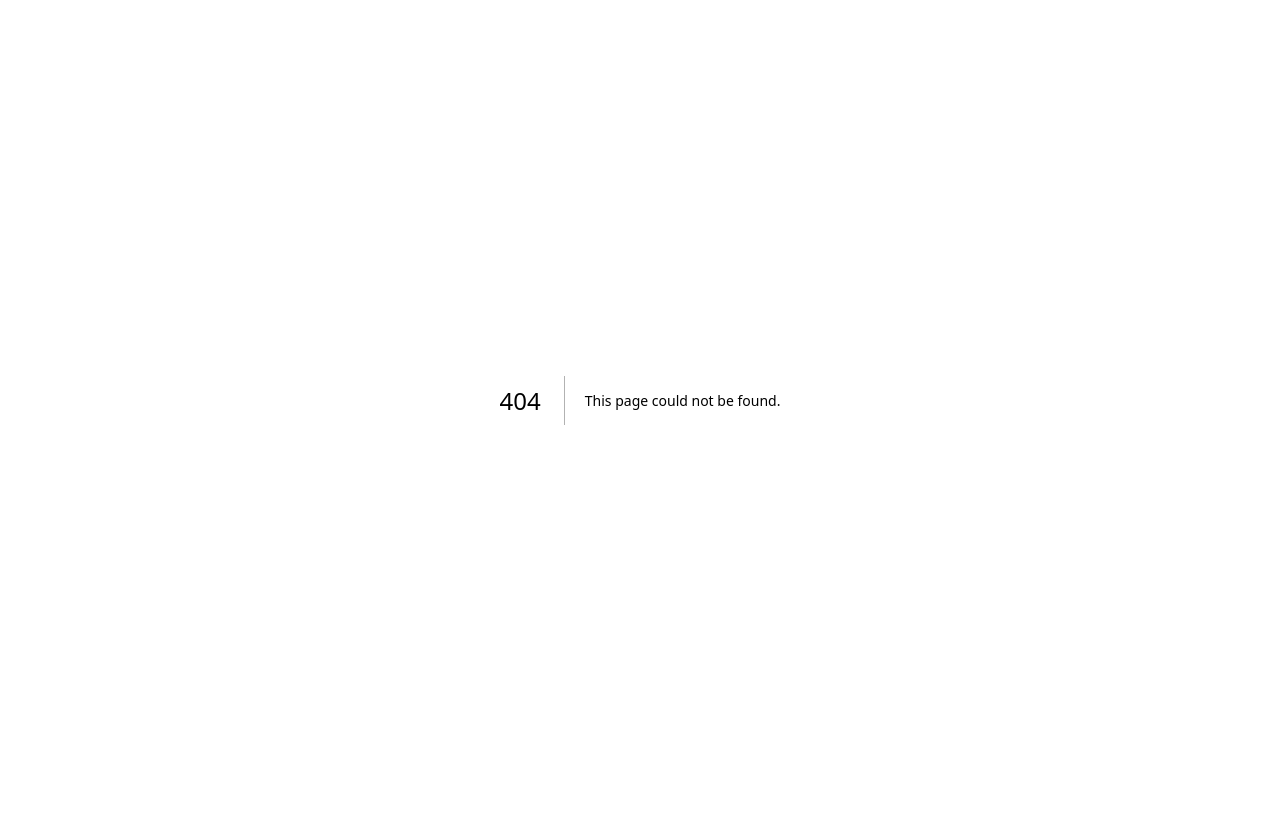
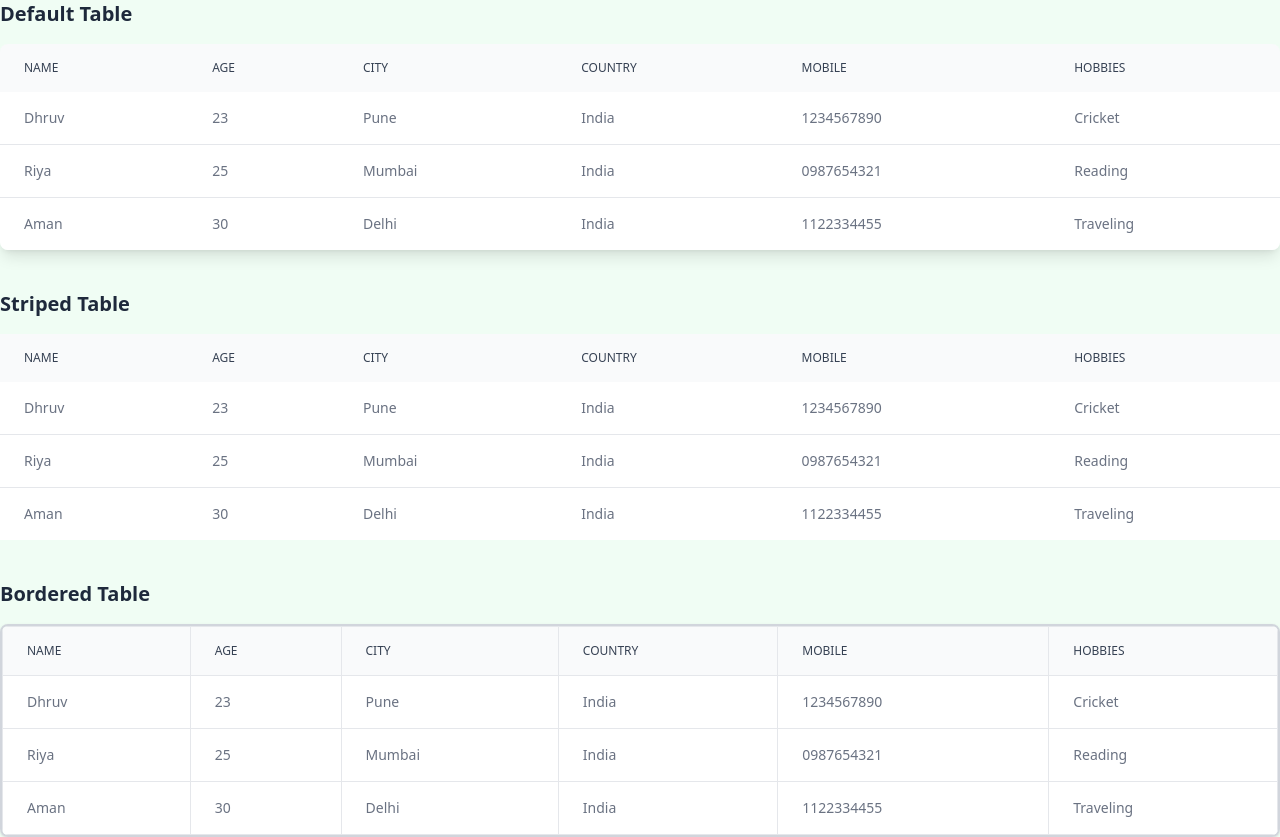
Before and after one commit to Utkarshya24/snakeUI, a Next.js app: page /Table in a window 1280 px wide. Before the commit this address had no page. Shown: the top 837 px of the page. Before the commit the page ends 800 px from the top, so only its background shows below. Built offline with nearby package versions, Linux system fonts and the light colour scheme.

Commit message:
Add SnakeTable component with variants and integrate into Home page

```diff
--- /dev/null
+++ b/src/app/Table/page.tsx
@@ -0,0 +1,79 @@
+// components/TableExamples.tsx
+import {
+    SnakeTable,
+    SnakeTableHead,
+    SnakeTableBody,
+    SnakeTableRow,
+    SnakeTableCell,
+  } from '../../components/table/Table';
+import { tableVariants } from '../../components/table/variants';
+
+  const DemoTable = ({ variant }: { variant: keyof typeof tableVariants }) => (
+    <div className="mb-10">
+      <h2 className="text-xl font-semibold capitalize mb-4">{String(variant)} Table</h2>
+      <SnakeTable variant={variant}>
+        <SnakeTableHead >
+          <SnakeTableRow variant={variant}>
+            <SnakeTableCell  variant={variant}>
+              Name
+            </SnakeTableCell>
+            <SnakeTableCell  variant={variant}>
+              Age
+            </SnakeTableCell>
+            <SnakeTableCell  variant={variant}>
+              City
+            </SnakeTableCell>
+            <SnakeTableCell  variant={variant}>
+              country
+            </SnakeTableCell>
+            <SnakeTableCell  variant={variant}>
+              mobile
+            </SnakeTableCell>
+            <SnakeTableCell  variant={variant}>
+              hobbies
+            </SnakeTableCell>
+          </SnakeTableRow>
+        </SnakeTableHead>
+        <SnakeTableBody>
+          <SnakeTableRow variant={variant}>
+            <SnakeTableCell variant={variant}>Dhruv</SnakeTableCell>
+            <SnakeTableCell variant={variant}>23</SnakeTableCell>
+            <SnakeTableCell variant={variant}>Pune</SnakeTableCell>
+            <SnakeTableCell variant={variant}>India</SnakeTableCell>
+            <SnakeTableCell variant={variant}>1234567890</SnakeTableCell>
+            <SnakeTableCell variant={variant}>Cricket</SnakeTableCell>
+          </SnakeTableRow>
+          <SnakeTableRow variant={variant}>
+            <SnakeTableCell variant={variant}>Riya</SnakeTableCell>
+            <SnakeTableCell variant={variant}>25</SnakeTableCell>
+            <SnakeTableCell variant={variant}>Mumbai</SnakeTableCell>
+            <SnakeTableCell variant={variant}>India</SnakeTableCell>
+            <SnakeTableCell variant={variant}>0987654321</SnakeTableCell>
+            <SnakeTableCell variant={variant}>Reading</SnakeTableCell>
+          </SnakeTableRow>
+          <SnakeTableRow variant={variant}>
+            <SnakeTableCell variant={variant}>Aman</SnakeTableCell>
+            <SnakeTableCell variant={variant}>30</SnakeTableCell>
+            <SnakeTableCell variant={variant}>Delhi</SnakeTableCell>
+            <SnakeTableCell variant={variant}>India</SnakeTableCell>
+            <SnakeTableCell variant={variant}>1122334455</SnakeTableCell>
+            <SnakeTableCell variant={variant}>Traveling</SnakeTableCell>
+          </SnakeTableRow>
+        </SnakeTableBody>
+      </SnakeTable>
+    </div>
+  );
+
+  export default function TableExamples() {
+    return (
+      <div className="space-y-8">
+        <DemoTable variant="default" />
+        <DemoTable variant="striped" />
+        <DemoTable variant="bordered" />
+        <DemoTable variant="compact" />
+        <DemoTable variant="modern" />
+        <DemoTable variant="hoverEffect" />
+        <DemoTable variant="minimal" />
+      </div>
+    );
+  }
--- a/src/app/page.tsx
+++ b/src/app/page.tsx
@@ -1,7 +1,18 @@
-import {Button,Tooltip, Hamburger} from '../components/index'
+import {Tooltip, Hamburger} from '../components/index'
+import {
+  SnakeTable,
+  SnakeTableHead,
+  SnakeTableBody,
+  SnakeTableRow,
+  SnakeTableCell,
+} from '../components/table/Table';
+
 
 export default function Home() {
-
+  const users = [
+    { name: 'Dhruvaraj', email: 'dhruv@example.com' },
+    { name: 'Ankit', email: 'ankit@example.com' },
+  ];
 
   return (
     <div className="flex flex-col justify-center items-center gap-4 mt-60">
@@ -28,6 +39,26 @@ export default function Home() {
         f
       </Tooltip>
 
+    <SnakeTable className="my-4 border border-gray-200 rounded-lg">
+      <SnakeTableHead>
+        <SnakeTableRow>
+          <SnakeTableCell as="th">Name</SnakeTableCell>
+          <SnakeTableCell as="th">Email</SnakeTableCell>
+        </SnakeTableRow>
+      </SnakeTableHead>
+
+      <SnakeTableBody>
+        {users.map((user, index) => (
+          <SnakeTableRow key={index}>
+            <SnakeTableCell>{user.name}</SnakeTableCell>
+            <SnakeTableCell>{user.email}</SnakeTableCell>
+          </SnakeTableRow>
+        ))}
+      </SnakeTableBody>
+    </SnakeTable>
+
+
+
       {/* <Button size='small' width='300px'>
         Click Me
       </Button>
--- a/src/components/index.ts
+++ b/src/components/index.ts
@@ -1,11 +1,9 @@
-import Button from "./Button";
-import IconButton from "./IconButton";
+import Button from "./button";
 import Tooltip from "./Tooltip";
 import Hamburger from "./Hamburger";
 
 export {
     Button,
-    IconButton,
     Tooltip,
     Hamburger,
 }
--- /dev/null
+++ b/src/components/table/SnakeTable.tsx
@@ -0,0 +1,11 @@
+// components/table/SnakeTable.tsx
+
+export { SnakeTable, SnakeTableHead, SnakeTableBody, SnakeTableRow, SnakeTableCell } from './Table';
+export { tableVariants } from './variants';
+export type {
+  SnakeTableProps,
+  SnakeHeadProps,
+  SnakeBodyProps,
+  SnakeRowProps,
+  SnakeCellProps,
+} from './types';
--- /dev/null
+++ b/src/components/table/Table.tsx
@@ -0,0 +1,70 @@
+// components/table/Table.tsx
+
+import React from 'react';
+import { twMerge } from 'tailwind-merge';
+import { tableVariants, rowVariants, cellVariants } from './variants';
+import {
+  SnakeTableProps,
+  SnakeHeadProps,
+  SnakeBodyProps,
+  SnakeRowProps,
+  SnakeCellProps,
+} from './types';
+
+const base = {
+  table: 'w-full text-sm text-left text-gray-500 dark:text-gray-400',
+  head: 'text-xs text-gray-700 uppercase bg-gray-50 dark:bg-gray-700 dark:text-gray-400',
+  body: 'bg-white divide-y divide-gray-200 dark:bg-gray-800 dark:divide-gray-700',
+  row: 'hover:bg-gray-50 dark:hover:bg-gray-700 transition-colors',
+  cell: 'px-6 py-4 whitespace-nowrap',
+};
+
+export const SnakeTable = React.memo(
+  React.forwardRef<HTMLTableElement, SnakeTableProps>(({ className = '', children, variant = 'default' }, ref) => (
+    <div className={twMerge('overflow-x-auto relative', tableVariants[variant], className)}>
+      <table ref={ref} className={twMerge(base.table)}>
+        {children}
+      </table>
+    </div>
+  ))
+);
+SnakeTable.displayName = 'SnakeTable';
+
+export const SnakeTableHead = React.memo(
+  React.forwardRef<HTMLTableSectionElement, SnakeHeadProps>(({ className = '', children }, ref) => (
+    <thead ref={ref} className={twMerge(base.head, className)}>
+      {children}
+    </thead>
+  ))
+);
+SnakeTableHead.displayName = 'SnakeTableHead';
+
+export const SnakeTableBody = React.memo(
+  React.forwardRef<HTMLTableSectionElement, SnakeBodyProps>(({ className = '', children }, ref) => (
+    <tbody ref={ref} className={twMerge(base.body, className)}>
+      {children}
+    </tbody>
+  ))
+);
+SnakeTableBody.displayName = 'SnakeTableBody';
+
+export const SnakeTableRow = React.memo(
+  React.forwardRef<HTMLTableRowElement, SnakeRowProps>(({ className = '', children, variant = 'default', ...rest }, ref) => (
+    <tr ref={ref} className={twMerge(base.row, rowVariants[variant], className)} {...rest}>
+      {children}
+    </tr>
+  ))
+);
+SnakeTableRow.displayName = 'SnakeTableRow';
+
+export const SnakeTableCell = React.memo(
+  React.forwardRef<HTMLTableCellElement, SnakeCellProps>(({ as = 'td', className = '', children, variant = 'default', ...rest }, ref) => {
+    const Component = as;
+    return (
+      <Component ref={ref} className={twMerge(base.cell, cellVariants[variant], className)} {...rest}>
+        {children}
+      </Component>
+    );
+  })
+);
+SnakeTableCell.displayName = 'SnakeTableCell';
--- /dev/null
+++ b/src/components/table/types.ts
@@ -0,0 +1,43 @@
+import React from 'react';
+
+/**
+ * Common props shared by all SnakeTable components
+ */
+interface BaseProps {
+  /** Optional Tailwind class overrides */
+  className?: string;
+
+  /** Component children (typically table content) */
+  children: React.ReactNode;
+
+  /** varients */
+  variant?:  keyof typeof import('./variants').tableVariants;
+}
+
+/**
+ * Props for <SnakeTable />
+ */
+export interface SnakeTableProps extends BaseProps {}
+
+/**
+ * Props for <SnakeTableHead />
+ */
+export interface SnakeHeadProps extends BaseProps {}
+
+/**
+ * Props for <SnakeTableBody />
+ */
+export interface SnakeBodyProps extends BaseProps {}
+
+/**
+ * Props for <SnakeTableRow />
+ */
+export interface SnakeRowProps extends BaseProps {}
+
+/**
+ * Props for <SnakeTableCell />
+ */
+export interface SnakeCellProps extends BaseProps {
+  /** Tag to render as: 'td' | 'th' */
+  as?: 'td' | 'th';
+}
--- /dev/null
+++ b/src/components/table/variants.ts
@@ -0,0 +1,31 @@
+// components/table/variants.ts
+
+export const tableVariants = {
+    default: 'w-full text-sm text-left text-gray-700 dark:text-gray-400 shadow-lg rounded-lg overflow-hidden',
+    striped: 'w-full text-sm text-left text-gray-700 dark:text-gray-400 bg-gradient-to-r from-secondary to-primary dark:primary dark:to-secondary divide-y divide-gray-200 dark:divide-gray-700',
+    bordered: 'w-full text-sm text-left text-gray-700 dark:text-gray-400 border-2 border-gray-300 dark:border-gray-600 rounded-lg shadow-sm hover:shadow-md',
+    compact: 'w-full text-xs text-left text-gray-600 dark:text-gray-300 font-medium bg-gradient-to-r from-green-50 to-green-200 dark:from-green-900 dark:to-green-700 rounded-md',
+    modern: 'w-full text-sm text-left text-gray-800 dark:text-gray-200 rounded-xl border-t-4 border-t-primary bg-white dark:bg-gray-900 shadow-xl hover:ring-2 ring-primary transition-all duration-200 ease-in-out',
+    hoverEffect: 'w-full text-sm text-left text-gray-600 dark:text-gray-300 bg-white dark:bg-gray-800 border-b-2 border-gray-300 dark:border-gray-700 hover:bg-gray-50 dark:hover:bg-gray-700 hover:scale-105 transition-all duration-300 ease-in-out',
+    minimal: 'w-full text-sm text-left text-gray-600 dark:text-gray-200 border-t border-gray-300 dark:border-gray-700 shadow-none bg-transparent',
+  };
+
+  export const rowVariants = {
+    default: '',
+    striped: '',
+    bordered: 'border border-gray-200 dark:border-gray-700',
+    compact: 'text-xs py-2',
+    modern: 'hover:bg-secondary dark:hover:bg-primary transition',
+    hoverEffect: 'hover:bg-gray-100 dark:hover:bg-gray-700 transition-all duration-200',
+    minimal: '',
+  };
+
+  export const cellVariants = {
+    default: '',
+    striped: '',
+    bordered: 'border-x border-gray-200 dark:border-gray-700',
+    compact: 'text-xs px-3 py-2',
+    modern: 'px-6 py-3 font-medium',
+    hoverEffect: 'transition-all duration-200',
+    minimal: '',
+  };
```
